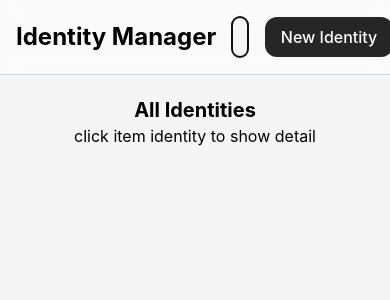
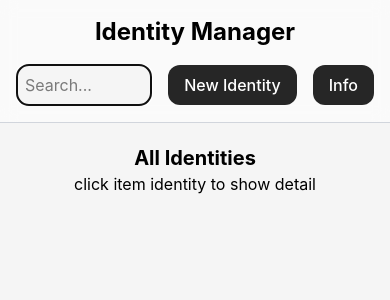
Before and after one commit to ahmadrka/indexeddb, a React (Vite) app: page / in a window 390 px wide. Shown: the top 300 px of the page. Built offline with nearby package versions, Linux system fonts and the light colour scheme.

Commit message:
refactor: standardize avatar rendering component and improve responsive UI layout

```diff
--- a/src/components/AddIdentity.tsx
+++ b/src/components/AddIdentity.tsx
@@ -149,7 +149,7 @@ export function AddIdentity({
                 >
                   <RenderAvatar
                     src={identity.avatar as Blob}
-                    width={150}
+                    size={150}
                     alt={identity.fullname}
                   />
                   <input
--- a/src/components/EditIdentity.tsx
+++ b/src/components/EditIdentity.tsx
@@ -155,7 +155,7 @@ export function EditIdentity({
                 >
                   <RenderAvatar
                     src={identity.avatar as Blob}
-                    width={150}
+                    size={150}
                     alt={identity.fullname}
                   />
                   <input
--- a/src/components/IdentityDetail.tsx
+++ b/src/components/IdentityDetail.tsx
@@ -8,6 +8,7 @@ import {
 import { useCallback, useEffect, useState } from 'react';
 import avatarPlaceholder from '../assets/avatar-placeholder.svg';
 import Button from './ui/Button';
+import RenderAvatar from './ui/RenderAvatar';
 
 export default function IdentityDetail({
   refreshTrigger,
@@ -69,18 +70,14 @@ export default function IdentityDetail({
           animate={{ translateX: '0%' }}
           exit={{ translateX: '100%' }}
           transition={{ duration: 0.5, ease: 'easeInOut' }}
-          className='mt-4 mr-4 mb-4  relative'
+          className='fixed w-full inset-0 z-10 lg:mt-4 mr-4 mb-4 lg:relative flex items-center justify-center bg-black/25 lg:bg-transparent backdrop-blur-sm'
         >
-          <div className='sticky w-lg top-24 p-6 flex flex-col items-start justify-start gap-10 rounded-3xl bg-white'>
+          <div className='w-xl lg:sticky lg:w-lg lg:top-24 p-6 flex flex-col items-start justify-start gap-10 rounded-3xl bg-white'>
             <div className='pt-10 w-full flex flex-col items-center justify-center gap-0'>
-              <img
-                src={
-                  identity?.avatar instanceof Blob && identity.avatar.size > 0
-                    ? URL.createObjectURL(identity.avatar)
-                    : avatarPlaceholder
-                }
-                alt={identity?.avatar ? identity.fullname : 'no avatar'}
-                className='m-4 w-[150px] h-[150px] border border-gray-300 rounded-xl overflow-clip object-cover'
+              <RenderAvatar
+                src={identity?.avatar as Blob}
+                alt={identity?.fullname}
+                size={150}
               />
               <h1 className='text-xl text-center font-bold'>
                 {identity?.fullname}
--- a/src/components/IdentityList.tsx
+++ b/src/components/IdentityList.tsx
@@ -24,8 +24,8 @@ export function IdentityList({ refreshTrigger }: { refreshTrigger: number }) {
   }, [refreshTrigger, searchParams.get('search')]);
 
   return (
-    <div className='w-full flex flex-col items-center justify-start transition-all duration-300 ease-in-out'>
-      <h1 className='mt-4 font-bold text-xl'>All Identities</h1>
+    <div className='mt-16 lg:mt-4 w-full flex flex-col items-center justify-start transition-all duration-300 ease-in-out'>
+      <h1 className='font-bold text-xl'>All Identities</h1>
       <p>click item identity to show detail</p>
       <div className='w-full mx-auto p-4 flex justify-center flex-wrap gap-4'>
         {identityList.map((item) => (
@@ -36,7 +36,7 @@ export function IdentityList({ refreshTrigger }: { refreshTrigger: number }) {
           >
             <RenderAvatar
               src={item.avatar as Blob}
-              width={100}
+              size={100}
               alt={item.fullname}
             />
             <div className='flex flex-col gap-1 items-start'>
--- a/src/components/NavBar.tsx
+++ b/src/components/NavBar.tsx
@@ -51,9 +51,9 @@ export default function NavBar() {
   });
 
   return (
-    <div className='fixed z-10 top-0 right-0 left-0 p-4 w-full flex flex-row justify-between items-center bg-white/50 backdrop-blur-sm border-b border-gray-300'>
+    <div className='fixed z-10 top-0 right-0 left-0 p-4 w-full flex flex-col lg:flex-row justify-between items-center gap-4 bg-white/50 backdrop-blur-sm border-b border-gray-300'>
       <h1 className='text-2xl font-bold'>Identity Manager</h1>
-      <menu className='w-2/5 flex flex-row items-center gap-4'>
+      <menu className='w-full lg:w-2/5 flex flex-row items-center justify-center gap-4 overflow-auto'>
         <Input
           value={searchTerm}
           onChange={(e) => setSearchTerm(e.target.value)}
--- a/src/components/ui/Input.tsx
+++ b/src/components/ui/Input.tsx
@@ -46,7 +46,7 @@ export default function Input({
         autoFocus={autoFocus}
         ref={ref}
         onKeyDown={onKeyDown}
-        className='block p-2 w-full bg-neutral-100 rounded-xl border border-neutral-300 transition-all cursor-text'
+        className='block p-2 w-full min-w-[100px] bg-neutral-100 rounded-xl border border-neutral-300 transition-all cursor-text'
       />
     </div>
   );
--- a/src/components/ui/RenderAvatar.tsx
+++ b/src/components/ui/RenderAvatar.tsx
@@ -3,10 +3,10 @@ import avatarPlaceholder from '../../assets/avatar-placeholder.svg';
 export default function RenderAvatar({
   src,
   alt = 'no avatar',
-  width = 100,
+  size = 100,
 }: {
   src: Blob;
-  width?: number;
+  size?: number;
   alt?: string;
 }) {
   return (
@@ -17,7 +17,9 @@ export default function RenderAvatar({
           : avatarPlaceholder
       }
       alt={alt}
-      className={`w-[${width}px] h-[${width}px] border border-gray-300 rounded-xl overflow-clip object-cover`}
+      width={size}
+      height={size}
+      className='border border-gray-300 rounded-xl overflow-clip object-cover aspect-square'
     />
   );
 }
```
